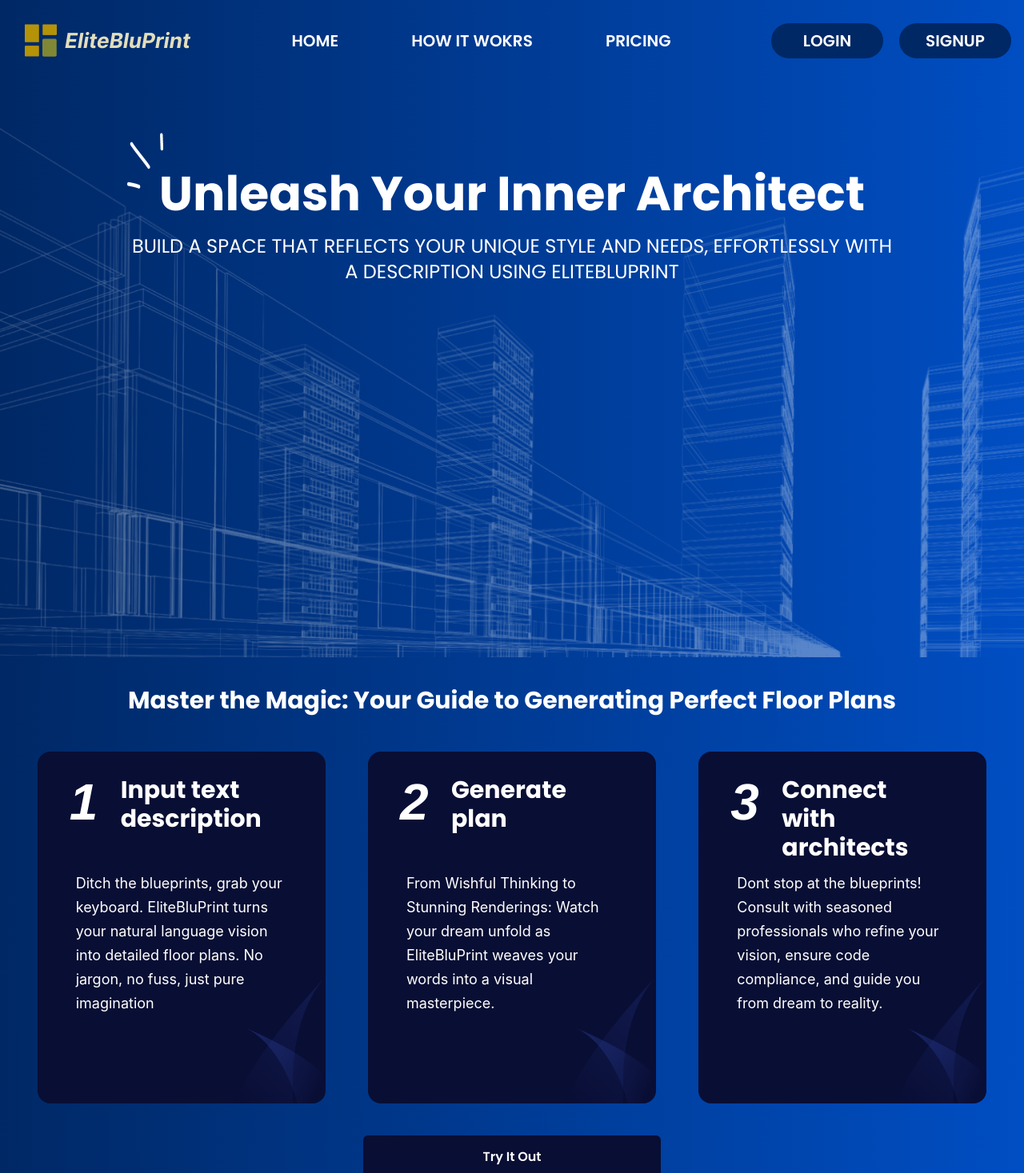
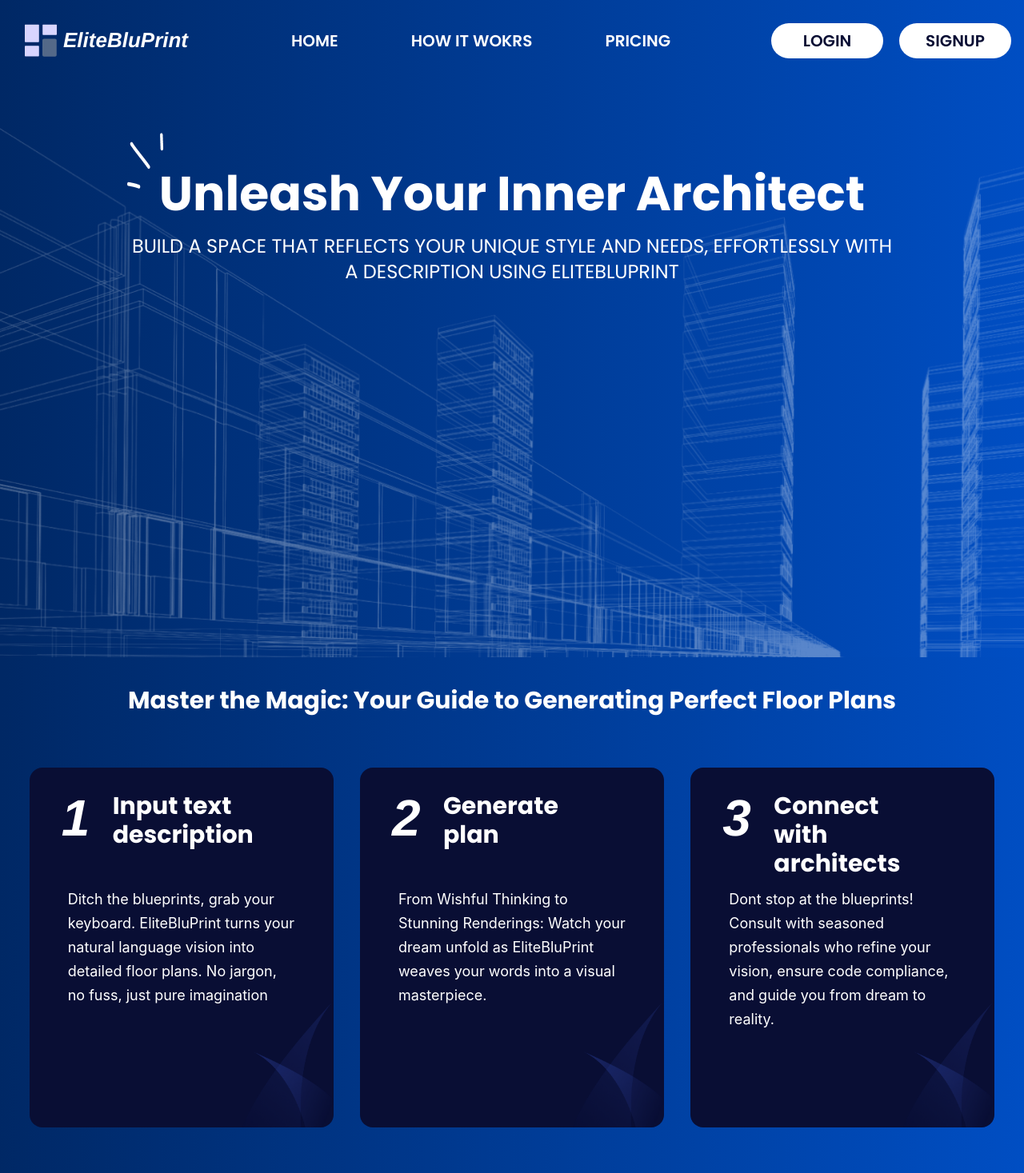
Before and after one commit to hashimkalam/SDGP-CS-28, a React (Vite) app in the folder client/: page / in a window 1280 px wide. Shown: the top 1467 px of the page at 80% size. Built offline with nearby package versions, Linux system fonts and the light colour scheme.

Commit message:
updated the navbar

```diff
--- a/client/src/components/Logo/logo.jsx
+++ b/client/src/components/Logo/logo.jsx
@@ -3,14 +3,8 @@
 import { useNavigate } from "react-router-dom";
 
 export const Logo = ({ logoIcon = "images/img_logoicon.svg" }) => {
-
-  const navigate = useNavigate();
-
-  const handleLogoClick = () => {
-    navigate("/");
-  };
   return (
-        <div className="logo" onClick={handleLogoClick}>
+    <div className="logo">
       <div className="overlap-group">
         <div className="elite-blu-print">EliteBluPrint</div>
         <img className="logo-icon" alt="Logo icon" src={logoIcon} />
--- a/client/src/components/Stepcard/step.css
+++ b/client/src/components/Stepcard/step.css
@@ -14,8 +14,8 @@
 .step-card {
   position: relative;
   background-color: #090e34;
-  height: 440px;
-  width: 360px;
+  height: 450px;
+  width: 380px;
   margin: auto;
   margin-bottom: 30px;
 }
--- a/client/src/components/how-it-works/how-it-works.css
+++ b/client/src/components/how-it-works/how-it-works.css
@@ -46,3 +46,8 @@
     align-items: center;
     width: 100%;
 }
+
+.steps-container{
+  margin-bottom: 20px;
+  margin-top: 50px;
+}
--- a/client/src/components/navbar/navbar.jsx
+++ b/client/src/components/navbar/navbar.jsx
@@ -3,7 +3,7 @@
 import { useLocation, useNavigate } from "react-router-dom";
 import { useSelector, useDispatch } from "react-redux";
 import { signOut } from "../../redux/user/userSlice";
-import Logo from "../../assets/Logo.png";
+import { Logo } from "../Logo/logo";
 
 const Navbar = () => {
   const { currentUser } = useSelector((state) => state.user);
@@ -51,7 +51,7 @@
       }`}
     >
       <a className="cursor-pointer " onClick={handleLogoClick} href="">
-        <img src={Logo} alt="Logo" className="invert" />
+        <Logo/>
       </a>
 
       <div
@@ -144,7 +144,7 @@
         <div className="md:flex items-center hidden">
           {location.pathname == "/" && (
             <button
-              className="bg-white/85 text-[#0B113A] md:text-xl text-lg font-Inter-Regular font-semibold py-2 px-6 rounded-full md:ml-8 md:mr-4 mr-2 w-[140px] hover:bg-[#fff] duration-500"
+              className="bg-white text-custom-blue md:text-xl text-lg font-Inter-Regular font-semibold py-2 px-6 rounded-full md:ml-8 md:mr-4 mr-2 w-[140px] hover:bg-[#fff] duration-500"
               onClick={navigateToLogout}
             >
               LOGOUT
@@ -172,13 +172,13 @@
           {location.pathname === "/" && (
             <div className="md:flex items-center space-x-4 hidden">
               <button
-                className="bg-[#002865] text-white md:text-xl text-lg font-Inter-Regular font-semibold py-2 px-6 rounded-full md:mr-1 mr-2 w-[140px] hover:bg-[#004EC3] duration-500"
+                className="bg-white text-custom-blue md:text-xl text-lg font-Inter-Regular font-semibold py-2 px-6 rounded-full md:mr-1 mr-2 w-[140px] hover:bg-[#004EC3] duration-500"
                 onClick={navigateToLogin}
               >
                 LOGIN
               </button>
               <button
-                className="bg-[#002865] text-white md:text-xl text-lg font-Inter-Regular font-semibold py-2 px-6 rounded-full md:mr-1 mr-2 w-[140px] hover:bg-[#004EC3] duration-500"
+                className="bg-white text-custom-blue md:text-xl text-lg font-Inter-Regular font-semibold py-2 px-6 rounded-full md:mr-1 mr-2 w-[140px] hover:bg-[#004EC3] duration-500"
                 onClick={navigateToSignup}
               >
                 SIGNUP
```
Lines whose indentation alone changed are shown as unchanged.
